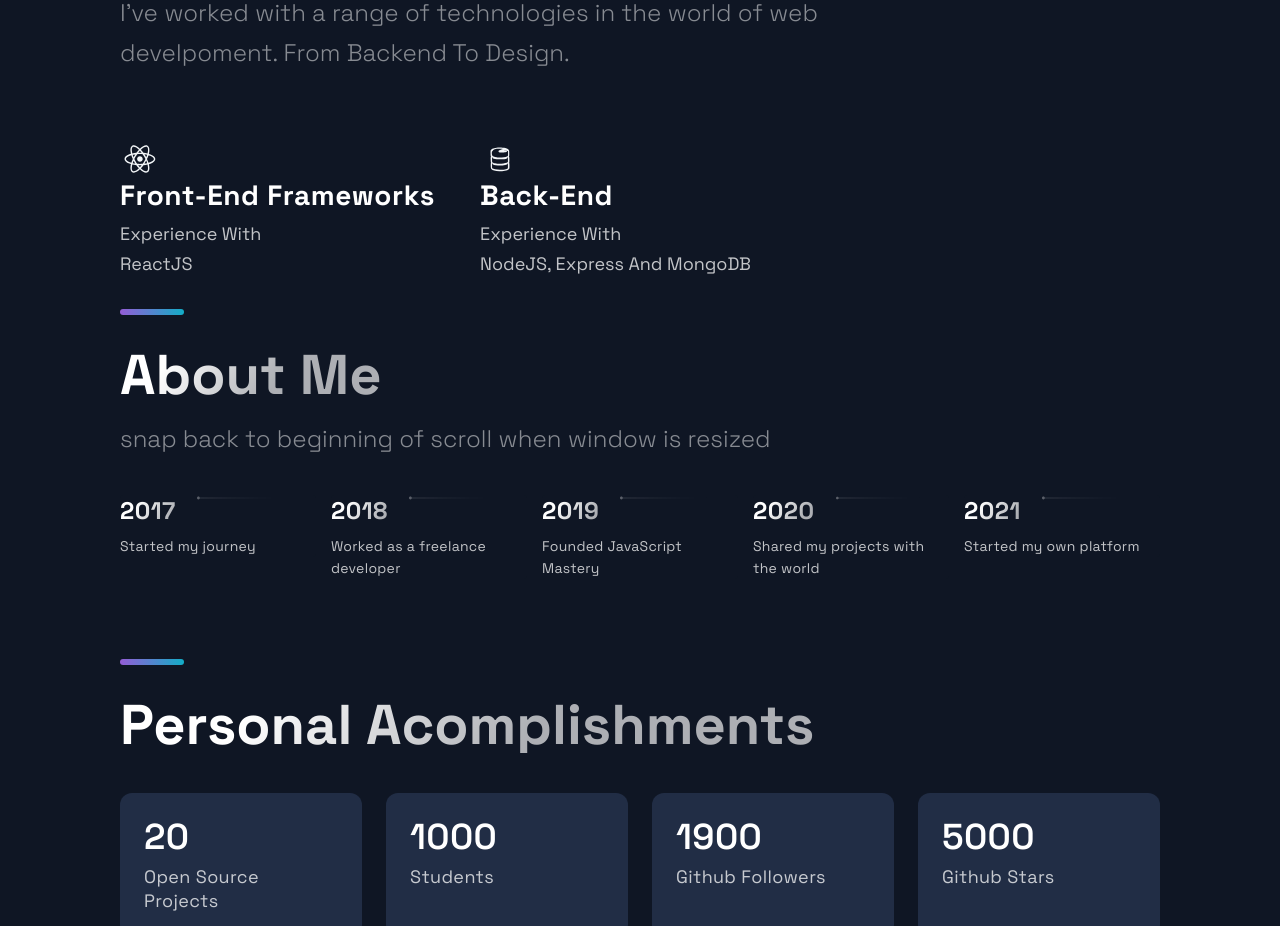
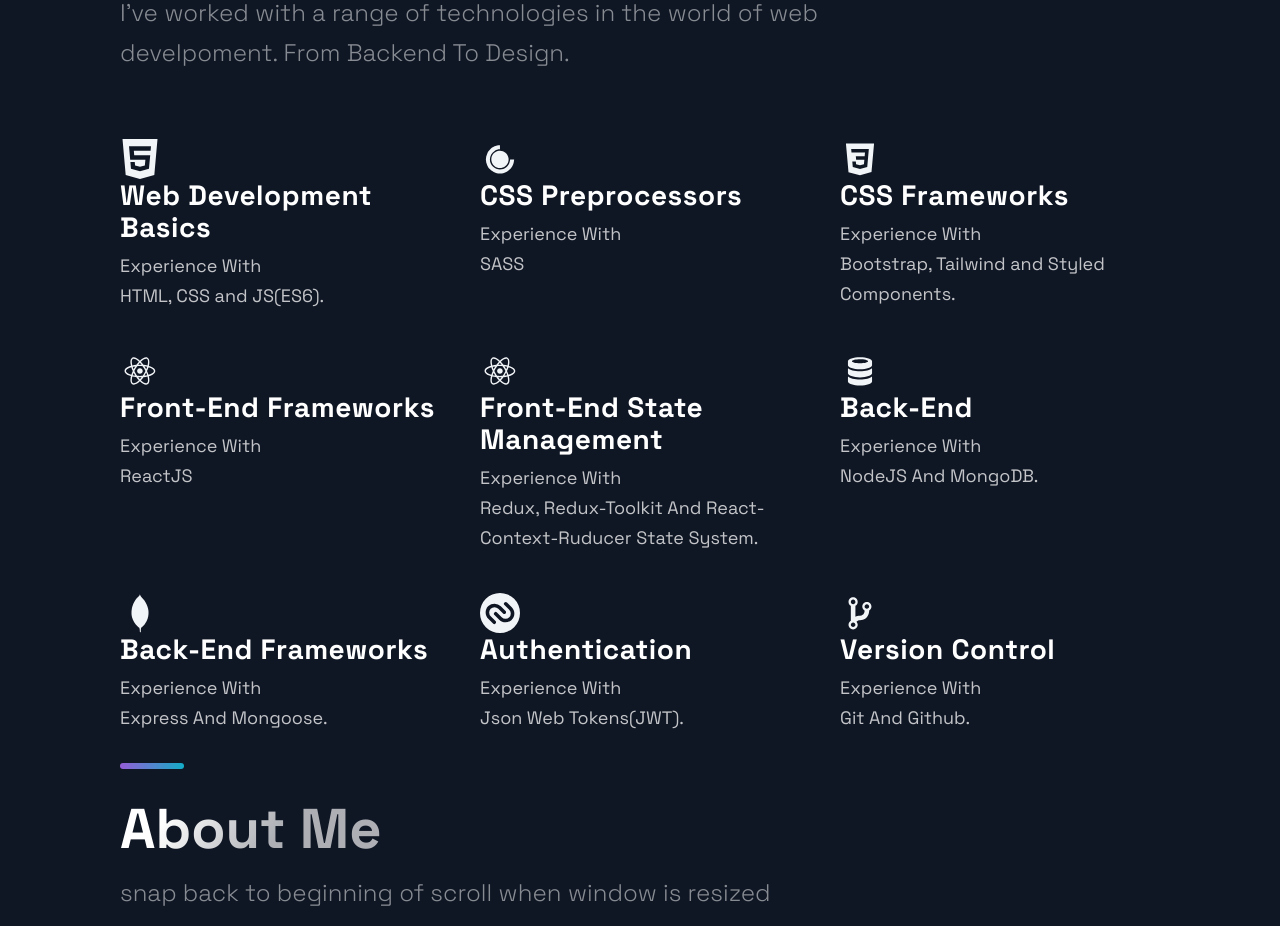
Before and after one commit to mostafakamal22/nextjs-portfolio, a Next.js app: page / in a window 1280 px wide. Shown: the part 1840-2766 px from the top of the page. Built offline with nearby package versions, Linux system fonts and the light colour scheme.

Commit message:
update technologies section with new info

```diff
--- a/src/components/Projects/Projects.js
+++ b/src/components/Projects/Projects.js
@@ -62,6 +62,7 @@ const Projects = () => (
         );
       })}
     </GridContainer>
+    <SectionDivider />
   </Section>
 );
 
--- a/src/components/Technologies/Technologies.js
+++ b/src/components/Technologies/Technologies.js
@@ -1,5 +1,6 @@
 import React from "react";
 import { DiFirebase, DiReact } from "react-icons/di";
+import { technologies } from "../../constants/constants";
 import {
   Section,
   SectionDivider,
@@ -16,7 +17,6 @@ import {
 
 const Technologies = () => (
   <Section id="tech">
-    <SectionDivider />
     <SectionTitle>Technologies</SectionTitle>
     <SectionText>
       I've worked with a range of technologies in the world of web develpoment.
@@ -24,27 +24,18 @@ const Technologies = () => (
     </SectionText>
 
     <List>
-      <ListItem>
-        <DiReact size={40} />
+      {technologies.map(({ id, title, paragraph, icon }) => (
+        <ListItem key={id}>
+          {icon}
           <ListContainer>
-          <ListTitle>Front-End Frameworks</ListTitle>
+            <ListTitle>{title}</ListTitle>
             <ListParagraph>
               Experience With <br />
-            ReactJS
+              {paragraph}
             </ListParagraph>
           </ListContainer>
         </ListItem>
-
-      <ListItem>
-        <DiFirebase size={40} />
-        <ListContainer>
-          <ListTitle>Back-End</ListTitle>
-          <ListParagraph>
-            Experience With <br />
-            NodeJS, Express And MongoDB
-          </ListParagraph>
-        </ListContainer>
-      </ListItem>
+      ))}
     </List>
     <SectionDivider />
   </Section>
--- a/src/constants/constants.js
+++ b/src/constants/constants.js
@@ -1,3 +1,13 @@
+import {
+  DiCss3,
+  DiCssdeck,
+  DiDatabase,
+  DiGitBranch,
+  DiMongodb,
+  DiReact,
+} from "react-icons/di";
+import { SiAuthy, SiHtml5 } from "react-icons/si";
+
 export const projects = [
   {
     title: "MERN E-Bank System",
@@ -40,6 +50,64 @@ export const projects = [
   },
 ];
 
+export const technologies = [
+  {
+    title: "Web Development Basics",
+    paragraph: "HTML, CSS and JS(ES6).",
+    icon: <SiHtml5 size={40} />,
+    id: 0,
+  },
+  {
+    title: "CSS Preprocessors",
+    paragraph: "SASS",
+    icon: <DiCssdeck size={40} />,
+    id: 1,
+  },
+  {
+    title: "CSS Frameworks",
+    paragraph: "Bootstrap, Tailwind and Styled Components.",
+    icon: <DiCss3 size={40} />,
+    id: 2,
+  },
+  {
+    title: "Front-End Frameworks",
+    paragraph: "ReactJS",
+    icon: <DiReact size={40} />,
+    id: 3,
+  },
+  {
+    title: "Front-End State Management",
+    paragraph: "Redux, Redux-Toolkit And React-Context-Ruducer State System.",
+    icon: <DiReact size={40} />,
+    id: 4,
+  },
+
+  {
+    title: "Back-End",
+    paragraph: "NodeJS And MongoDB.",
+    icon: <DiDatabase size={40} />,
+    id: 5,
+  },
+  {
+    title: "Back-End Frameworks",
+    paragraph: "Express And Mongoose.",
+    icon: <DiMongodb size={40} />,
+    id: 6,
+  },
+  {
+    title: "Authentication",
+    paragraph: "Json Web Tokens(JWT).",
+    icon: <SiAuthy size={40} />,
+    id: 6,
+  },
+  {
+    title: "Version Control",
+    paragraph: "Git And Github.",
+    icon: <DiGitBranch size={40} />,
+    id: 6,
+  },
+];
+
 export const TimeLineData = [
   { year: 2017, text: "Started my journey" },
   { year: 2018, text: "Worked as a freelance developer" },
```
Lines whose indentation alone changed are shown as unchanged.
